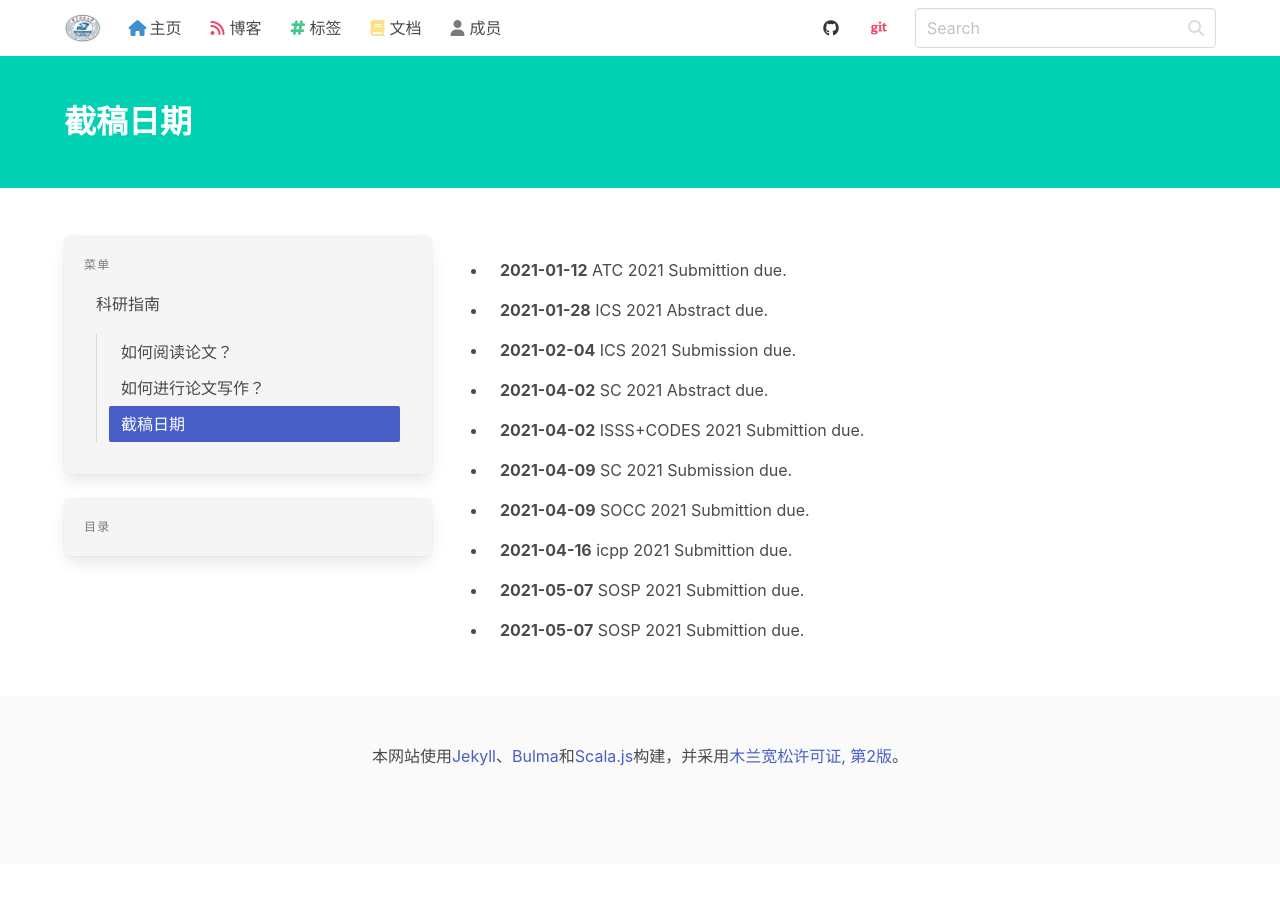
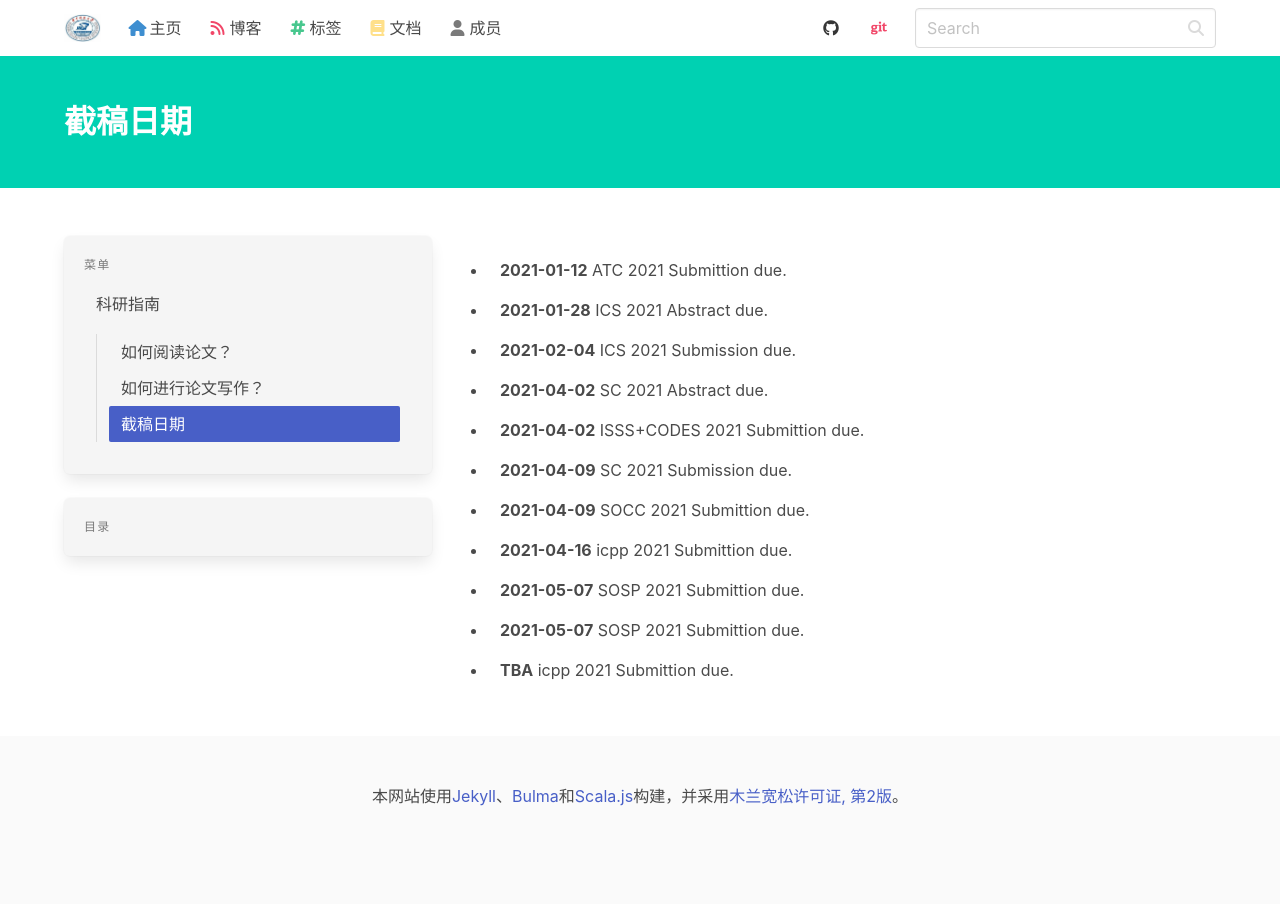
Before and after one commit to haslaboratory/haslaboratory.github.io, a Jekyll site: the page built from _docs/research/deadlines.html, in a window 1280 px wide. Built offline with Jekyll 4.4.1, drawn with Linux system fonts in a browser that asks for light colours; nearby versions of some CDN libraries; library files that are not in the unit come from our copies.

Commit message:
add msst

```diff
--- a/_data/deadlines.yml
+++ b/_data/deadlines.yml
@@ -47,3 +47,8 @@
   description: Submittion due.
   deadline: 2021-04-16
   url: https://oaciss.uoregon.edu/icpp21/index.php
+
+- conference: icpp 2021
+  description: Submittion due.
+  deadline: TBA
+  url: https://www.storageconference.us/index.html
```
